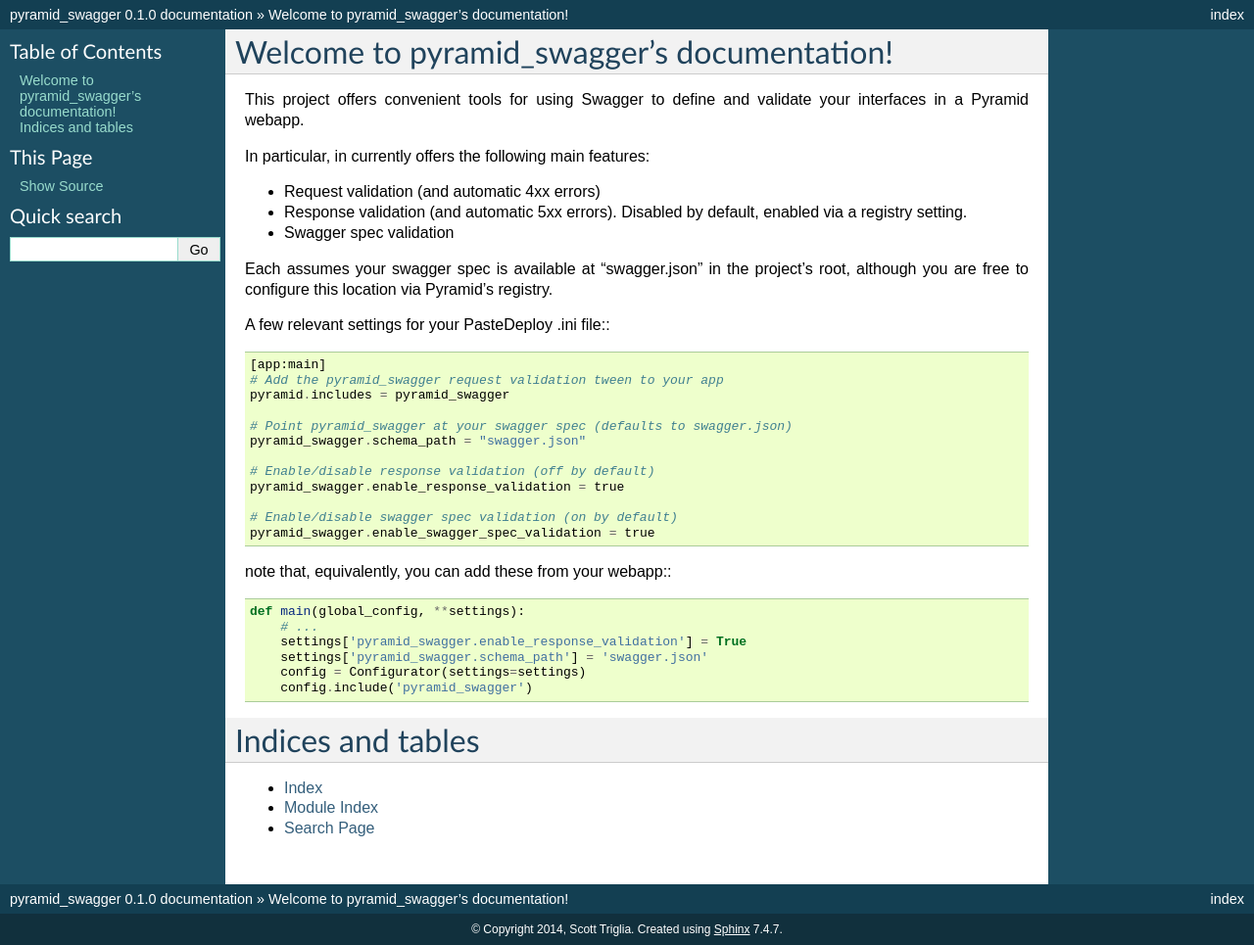
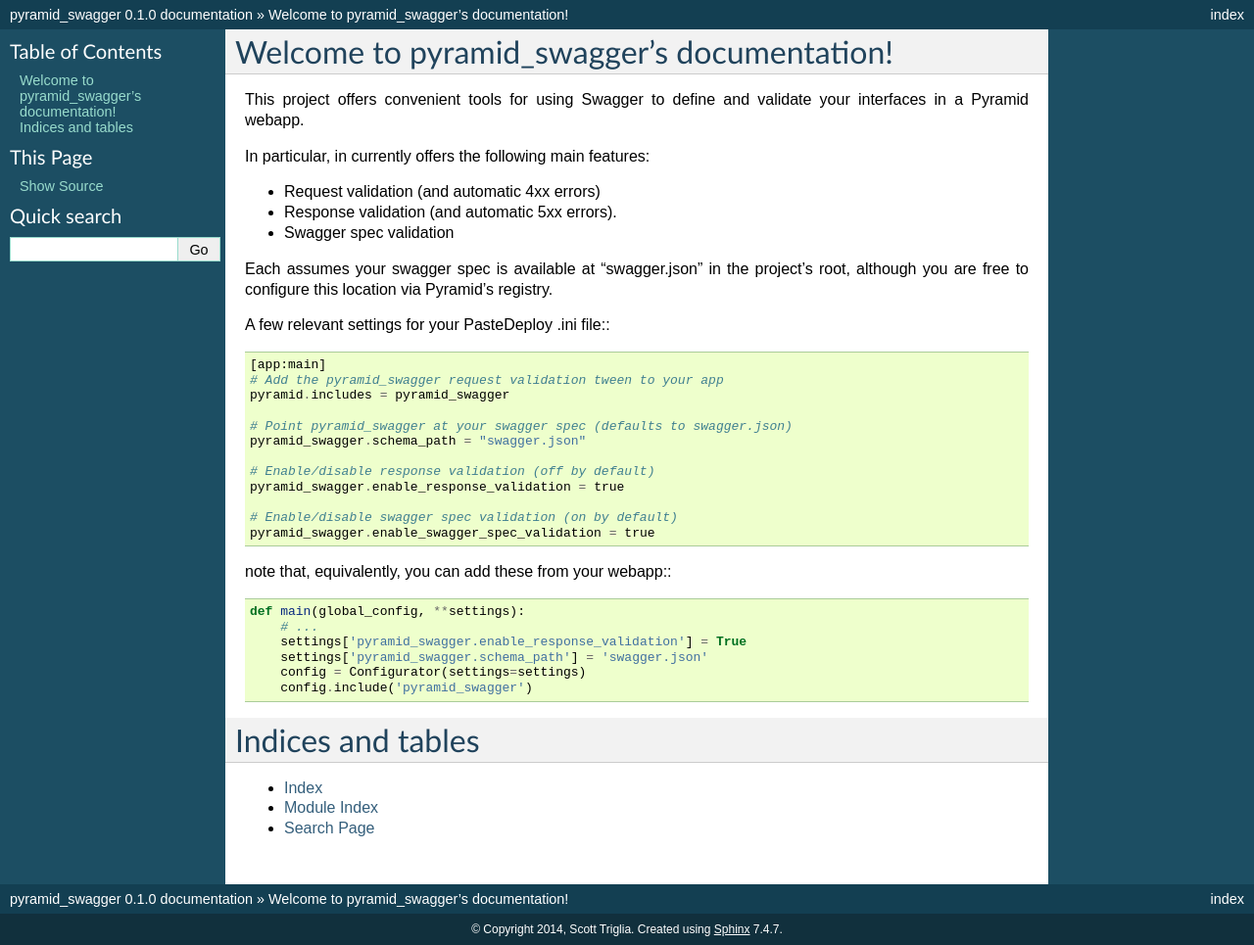
Before and after one commit to Yelp/pyramid_swagger, a Sphinx documentation site: the page built from docs/index.rst, in a window 1280 px wide. Shown: the whole page at 98% size. Built offline with Sphinx 7.4.7, drawn with Linux system fonts in a browser that asks for light colours.

Commit message:
Make splash page more generic

```diff
--- a/docs/index.rst
+++ b/docs/index.rst
@@ -12,8 +12,7 @@
 In particular, in currently offers the following main features:
 
 * Request validation (and automatic 4xx errors)
-* Response validation (and automatic 5xx errors). Disabled by default, enabled
-  via a registry setting.
+* Response validation (and automatic 5xx errors).
 * Swagger spec validation
 
 Each assumes your swagger spec is available at "swagger.json" in the project's
```
